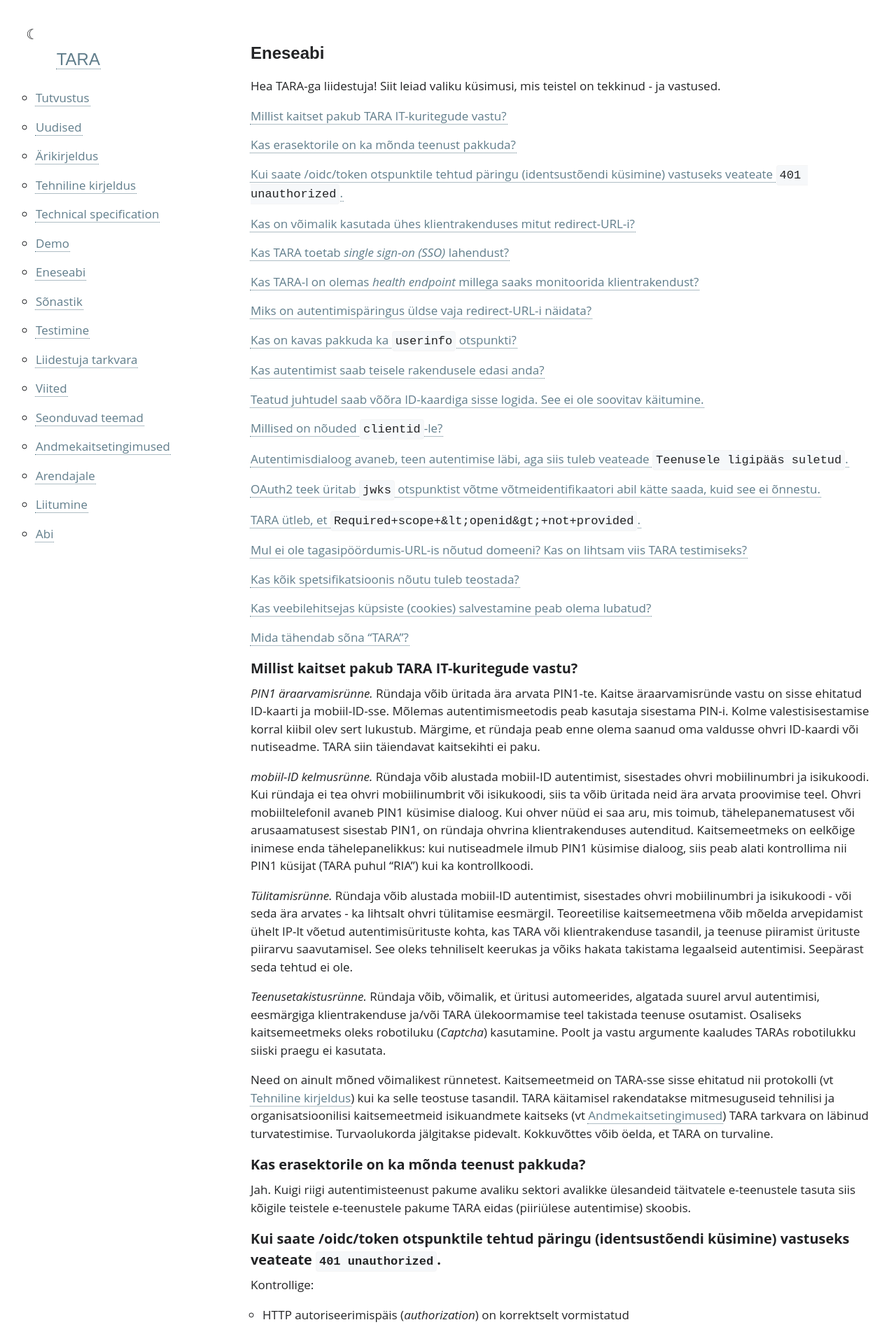
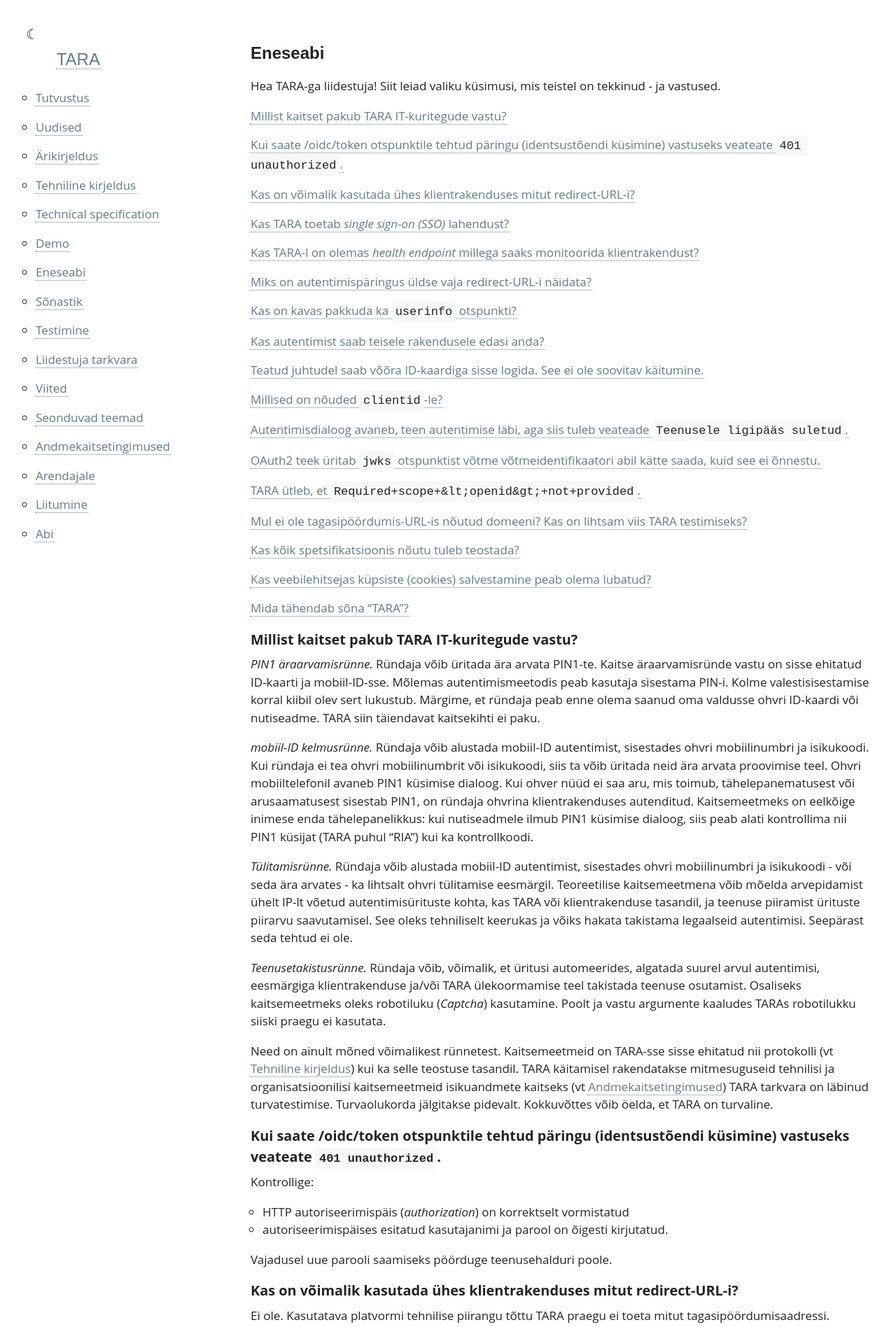
Before and after one commit to e-gov/TARA-Doku, a Jekyll site: the page built from Eneseabi.md, in a window 1280 px wide. Shown: the top 1896 px of the page at 70% size. Built offline with Jekyll 4.4.1, drawn with Linux system fonts in a browser that asks for light colours; our own code applies the rules of GitHub Pages for plain Markdown files.

Commit message:
Update Eneseabi.md

```diff
--- a/Eneseabi.md
+++ b/Eneseabi.md
@@ -21,10 +21,6 @@ _Tülitamisrünne._ Ründaja võib alustada mobiil-ID autentimist, sisestades oh
 _Teenusetakistusrünne._ Ründaja võib, võimalik, et üritusi automeerides, algatada suurel arvul autentimisi, eesmärgiga klientrakenduse ja/või TARA ülekoormamise teel takistada teenuse osutamist. Osaliseks kaitsemeetmeks oleks robotiluku (_Captcha_) kasutamine. Poolt ja vastu argumente kaaludes TARAs robotilukku siiski praegu ei kasutata.
 
 Need on ainult mõned võimalikest rünnetest. Kaitsemeetmeid on TARA-sse sisse ehitatud nii protokolli (vt [Tehniline kirjeldus](TehnilineKirjeldus)) kui ka selle teostuse tasandil. TARA käitamisel rakendatakse mitmesuguseid tehnilisi ja organisatsioonilisi kaitsemeetmeid isikuandmete kaitseks (vt [Andmekaitsetingimused](Isikuandmed)) TARA tarkvara on läbinud turvatestimise. Turvaolukorda jälgitakse pidevalt. Kokkuvõttes võib öelda, et TARA on turvaline.
-
-## Kas erasektorile on ka mõnda teenust pakkuda?
-
-Jah. Kuigi riigi autentimisteenust pakume avaliku sektori avalikke ülesandeid täitvatele e-teenustele tasuta siis kõigile teistele e-teenustele pakume TARA eidas (piiriülese autentimise) skoobis.
 
 ## Kui saate /oidc/token otspunktile tehtud päringu (identsustõendi küsimine) vastuseks veateate `401 unauthorized`.
 
```
